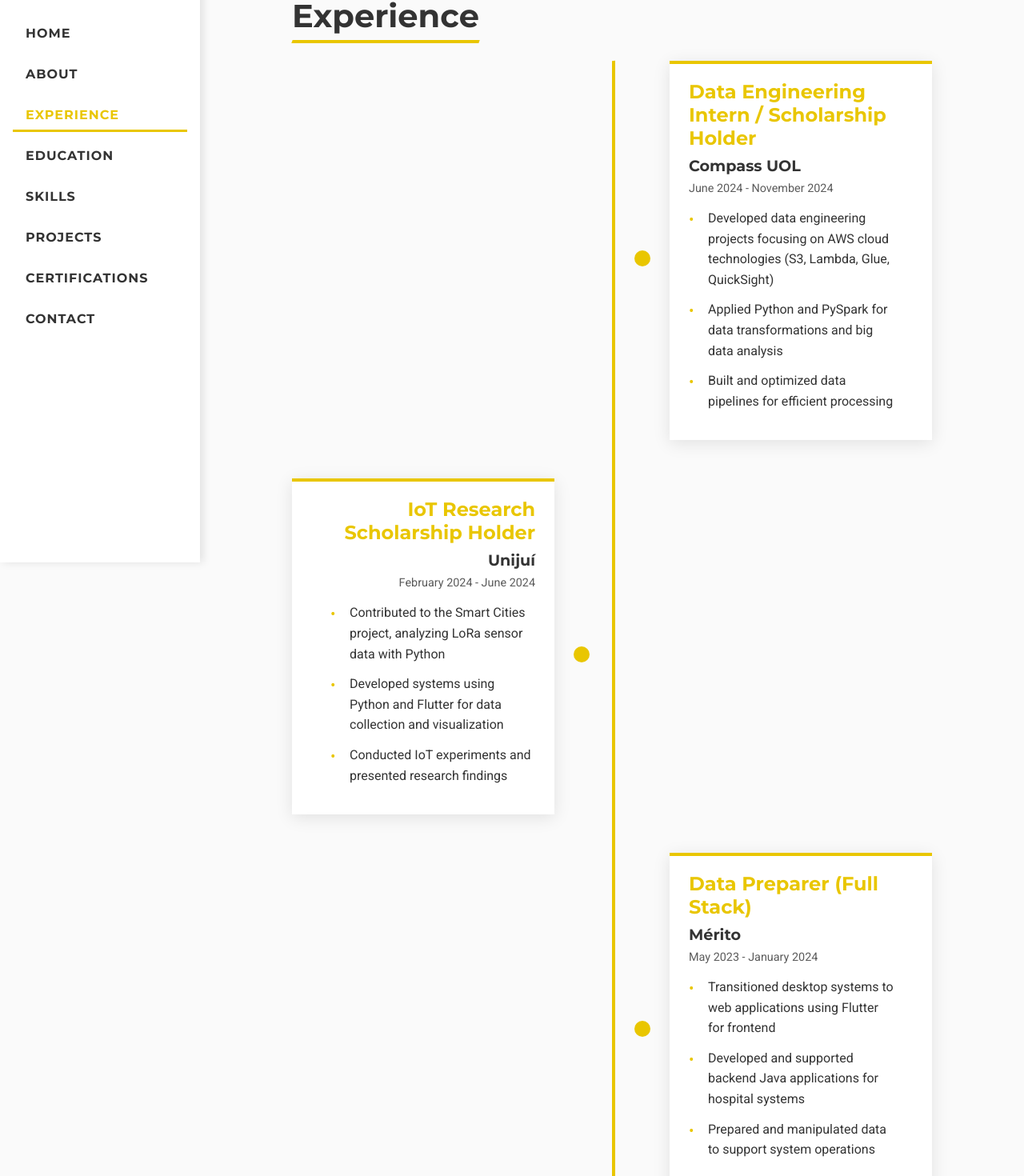
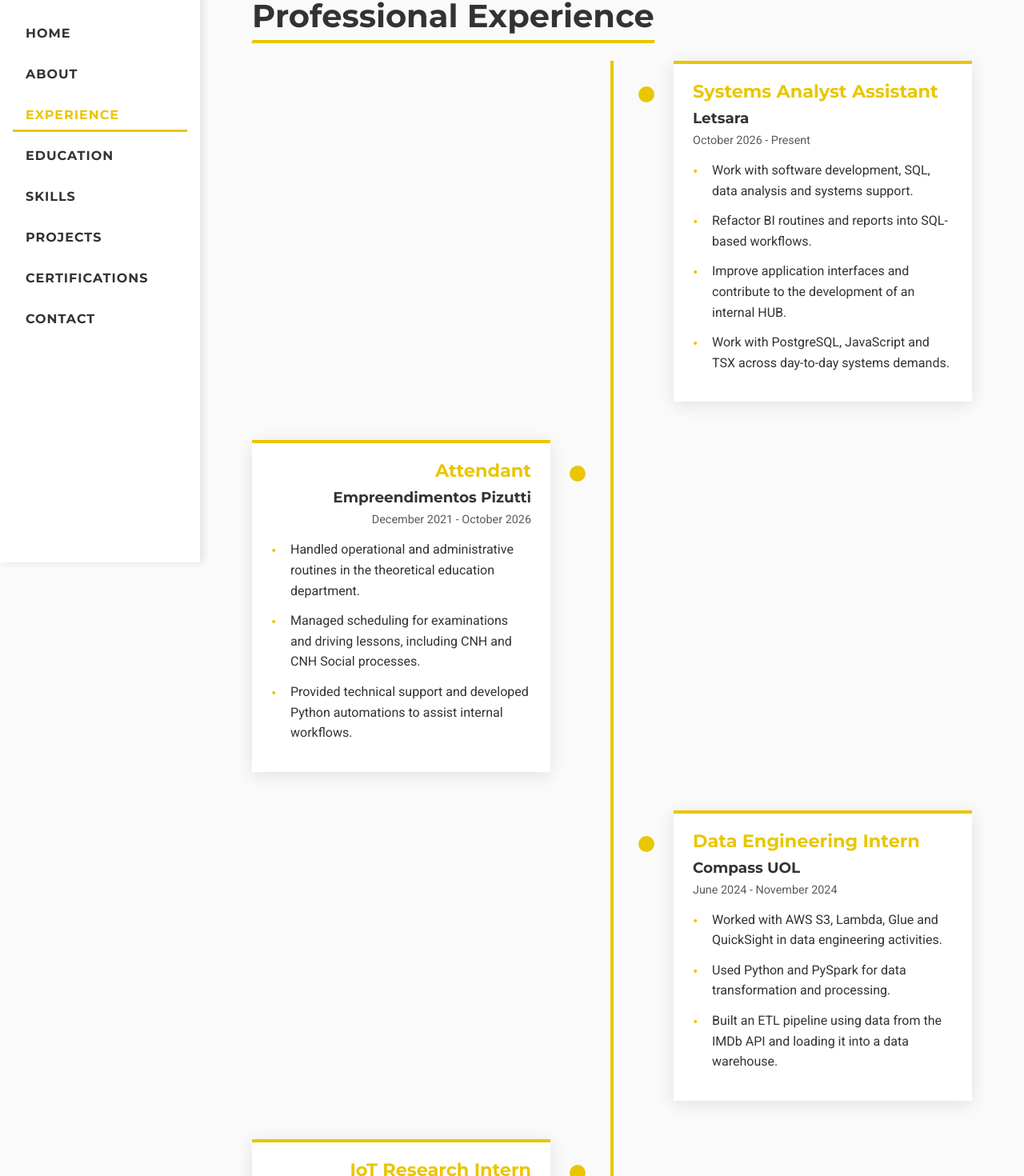
Before and after one commit to YuzuruTK/Portifolio-Project, a React (Vite) app: page /experience in a window 1280 px wide. Shown: the part 97-1567 px from the top of the page at 80% size. Built offline with nearby package versions, Linux system fonts and the light colour scheme.

Commit message:
Update professional experience

```diff
--- a/src/pages/Experience.jsx
+++ b/src/pages/Experience.jsx
@@ -1,18 +1,10 @@
 import { motion } from 'framer-motion';
 import styled from 'styled-components';
 
-const ExperienceContainer = styled.div`
-    max-width: 800px;
-    margin: 0 auto;
-`;
-
-const SectionTitle = styled.h2`
-    margin-bottom: 2rem;
-`;
-
+const ExperienceContainer = styled.div`max-width: 900px; margin: 0 auto;`;
+const SectionTitle = styled.h2`margin-bottom: 2rem;`;
 const Timeline = styled.div`
     position: relative;
-
     &:before {
         content: '';
         position: absolute;
@@ -21,20 +13,13 @@ const Timeline = styled.div`
         width: 4px;
         height: 100%;
         background-color: var(--accent);
-        transform: skewY(-5deg);
-
-        @media (min-width: 768px) {
-            left: 50%;
-            transform: translateX(-0%) skewY(-5deg);
-        }
+        @media (min-width: 768px) { left: 50%; transform: translateX(-50%); }
     }
 `;
-
 const TimelineItem = styled(motion.div)`
     position: relative;
     margin-bottom: 3rem;
     padding-left: 2rem;
-
     @media (min-width: 768px) {
         width: 45%;
         margin-left: ${props => props.position === 'right' ? '55%' : '0'};
@@ -42,166 +27,117 @@ const TimelineItem = styled(motion.div)`
         padding-right: ${props => props.position === 'left' ? '2rem' : '0'};
         text-align: ${props => props.position === 'left' ? 'right' : 'left'};
     }
-
     &:before {
         content: '';
         position: absolute;
         left: -8px;
-        top: 50%;
+        top: 2rem;
         width: 20px;
         height: 20px;
         border-radius: 50%;
         background-color: var(--accent);
-
         @media (min-width: 768px) {
             left: ${props => props.position === 'right' ? '-12px' : 'auto'};
             right: ${props => props.position === 'left' ? '-12px' : 'auto'};
         }
     }
 `;
-
 const JobCard = styled.div`
     background-color: var(--card-bg);
     padding: 1.5rem;
-    border-radius: 0;
     box-shadow: 0 4px 20px rgba(0, 0, 0, 0.1);
     position: relative;
     overflow: hidden;
-
     &:before {
         content: '';
         position: absolute;
-        top: 0;
-        left: 0;
-        width: 100%;
-        height: 4px;
+        top: 0; left: 0;
+        width: 100%; height: 4px;
         background-color: var(--accent);
     }
 `;
-
-const JobTitle = styled.h3`
-    font-size: 1.5rem;
-    margin-bottom: 0.5rem;
-    color: var(--accent);
+const JobTitle = styled.h3`font-size: 1.4rem; margin-bottom: 0.5rem; color: var(--accent);`;
+const Company = styled.h4`font-size: 1.15rem; margin-bottom: 0.5rem;`;
+const Period = styled.p`font-size: 0.9rem; margin-bottom: 1rem; opacity: 0.8;`;
+const Responsibilities = styled.ul`
+    list-style: none; padding-left: 0;
+    li {
+        position: relative; padding-left: 1.5rem; margin-bottom: 0.75rem; line-height: 1.6;
+        &:before { content: '•'; position: absolute; left: 0; color: var(--accent); font-size: 1.2rem; }
+    }
+    @media (min-width: 768px) { text-align: left; }
 `;
 
-const Company = styled.h4`
-    font-size: 1.2rem;
-    margin-bottom: 0.5rem;
-`;
-
-const Period = styled.p`
-    font-size: 0.9rem;
-    margin-bottom: 1rem;
-    opacity: 0.8;
-`;
-
-const Responsibilities = styled.ul`
-    list-style-type: none;
-    padding-left: 0;
-
-    li {
-        position: relative;
-        padding-left: 1.5rem;
-        margin-bottom: 0.75rem;
-        line-height: 1.6;
-
-        &:before {
-            content: '•';
-            position: absolute;
-            left: 0;
-            top: 0;
-            color: var(--accent);
-            font-size: 1.2rem;
-        }
+const jobs = [
+    {
+        title: 'Systems Analyst Assistant',
+        company: 'Letsara',
+        period: 'October 2026 - Present',
+        responsibilities: [
+            'Work with software development, SQL, data analysis and systems support.',
+            'Refactor BI routines and reports into SQL-based workflows.',
+            'Improve application interfaces and contribute to the development of an internal HUB.',
+            'Work with PostgreSQL, JavaScript and TSX across day-to-day systems demands.'
+        ]
+    },
+    {
+        title: 'Attendant',
+        company: 'Empreendimentos Pizutti',
+        period: 'December 2021 - October 2026',
+        responsibilities: [
+            'Handled operational and administrative routines in the theoretical education department.',
+            'Managed scheduling for examinations and driving lessons, including CNH and CNH Social processes.',
+            'Provided technical support and developed Python automations to assist internal workflows.'
+        ]
+    },
+    {
+        title: 'Data Engineering Intern',
+        company: 'Compass UOL',
+        period: 'June 2024 - November 2024',
+        responsibilities: [
+            'Worked with AWS S3, Lambda, Glue and QuickSight in data engineering activities.',
+            'Used Python and PySpark for data transformation and processing.',
+            'Built an ETL pipeline using data from the IMDb API and loading it into a data warehouse.'
+        ]
+    },
+    {
+        title: 'IoT Research Intern',
+        company: 'Unijuí',
+        period: 'February 2024 - June 2024',
+        responsibilities: [
+            'Contributed to a Smart Cities research project involving LoRa sensor data.',
+            'Worked with PostgreSQL and a dataset containing more than 300,000 records.',
+            'Used Python, Flutter and data analysis tools to support experiments and present findings.'
+        ]
     }
-
-    @media (min-width: 768px) {
-        text-align: left;
-        padding-left: ${props => props.position === 'left' ? '1.5rem' : '0'};
-        padding-right: ${props => props.position === 'right' ? '1.5rem' : '0'};
-    }
-`;
+];
 
 const Experience = () => {
     const containerVariants = {
         hidden: { opacity: 0 },
-        visible: {
-            opacity: 1,
-            transition: {
-                staggerChildren: 0.3
-            }
-        }
+        visible: { opacity: 1, transition: { staggerChildren: 0.2 } }
     };
-
     const itemVariants = {
-        hidden: { y: 50, opacity: 0 },
-        visible: {
-            y: 0,
-            opacity: 1,
-            transition: {
-                type: "spring",
-                stiffness: 100,
-                damping: 20
-            }
-        }
+        hidden: { y: 35, opacity: 0 },
+        visible: { y: 0, opacity: 1, transition: { type: 'spring', stiffness: 100, damping: 20 } }
     };
 
     return (
         <ExperienceContainer as={motion.div} variants={containerVariants} initial="hidden" animate="visible">
-            <SectionTitle as={motion.h2} variants={itemVariants}>Experience</SectionTitle>
-
+            <SectionTitle as={motion.h2} variants={itemVariants}>Professional Experience</SectionTitle>
             <Timeline>
-                <TimelineItem position="right" variants={itemVariants}>
-                    <JobCard>
-                        <JobTitle>Data Engineering Intern / Scholarship Holder</JobTitle>
-                        <Company>Compass UOL</Company>
-                        <Period>June 2024 - November 2024</Period>
-                        <Responsibilities position="right">
-                            <li>Developed data engineering projects focusing on AWS cloud technologies (S3, Lambda, Glue, QuickSight)</li>
-                            <li>Applied Python and PySpark for data transformations and big data analysis</li>
-                            <li>Built and optimized data pipelines for efficient processing</li>
-                        </Responsibilities>
-                    </JobCard>
-                </TimelineItem>
-
-                <TimelineItem position="left" variants={itemVariants}>
-                    <JobCard>
-                        <JobTitle>IoT Research Scholarship Holder</JobTitle>
-                        <Company>Unijuí</Company>
-                        <Period>February 2024 - June 2024</Period>
-                        <Responsibilities position="left">
-                            <li>Contributed to the Smart Cities project, analyzing LoRa sensor data with Python</li>
-                            <li>Developed systems using Python and Flutter for data collection and visualization</li>
-                            <li>Conducted IoT experiments and presented research findings</li>
-                        </Responsibilities>
-                    </JobCard>
-                </TimelineItem>
-
-                <TimelineItem position="right" variants={itemVariants}>
-                    <JobCard>
-                        <JobTitle>Data Preparer (Full Stack)</JobTitle>
-                        <Company>Mérito</Company>
-                        <Period>May 2023 - January 2024</Period>
-                        <Responsibilities position="right">
-                            <li>Transitioned desktop systems to web applications using Flutter for frontend</li>
-                            <li>Developed and supported backend Java applications for hospital systems</li>
-                            <li>Prepared and manipulated data to support system operations</li>
-                        </Responsibilities>
-                    </JobCard>
-                </TimelineItem>
-
-                <TimelineItem position="left" variants={itemVariants}>
-                    <JobCard>
-                        <JobTitle>Attendant</JobTitle>
-                        <Company>Empreendimentos Pizutti</Company>
-                        <Period>December 2021 - May 2023</Period>
-                        <Responsibilities position="left">
-                            <li>Provided customer service</li>
-                            <li>Managed administrative documents</li>
-                        </Responsibilities>
-                    </JobCard>
-                </TimelineItem>
+                {jobs.map((job, index) => (
+                    <TimelineItem key={job.company} position={index % 2 === 0 ? 'right' : 'left'} variants={itemVariants}>
+                        <JobCard>
+                            <JobTitle>{job.title}</JobTitle>
+                            <Company>{job.company}</Company>
+                            <Period>{job.period}</Period>
+                            <Responsibilities>
+                                {job.responsibilities.map(item => <li key={item}>{item}</li>)}
+                            </Responsibilities>
+                        </JobCard>
+                    </TimelineItem>
+                ))}
             </Timeline>
         </ExperienceContainer>
     );
```
